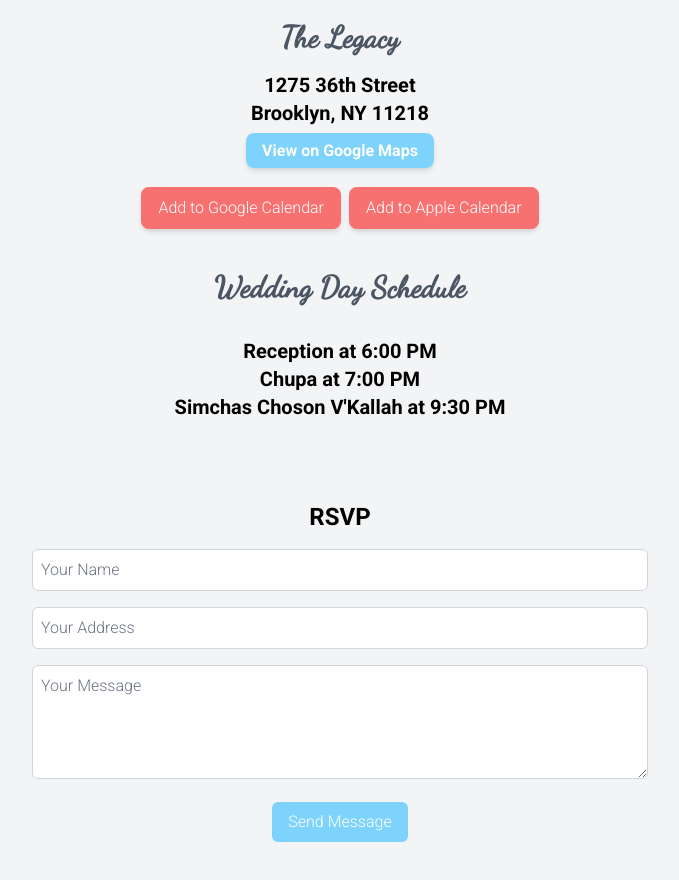
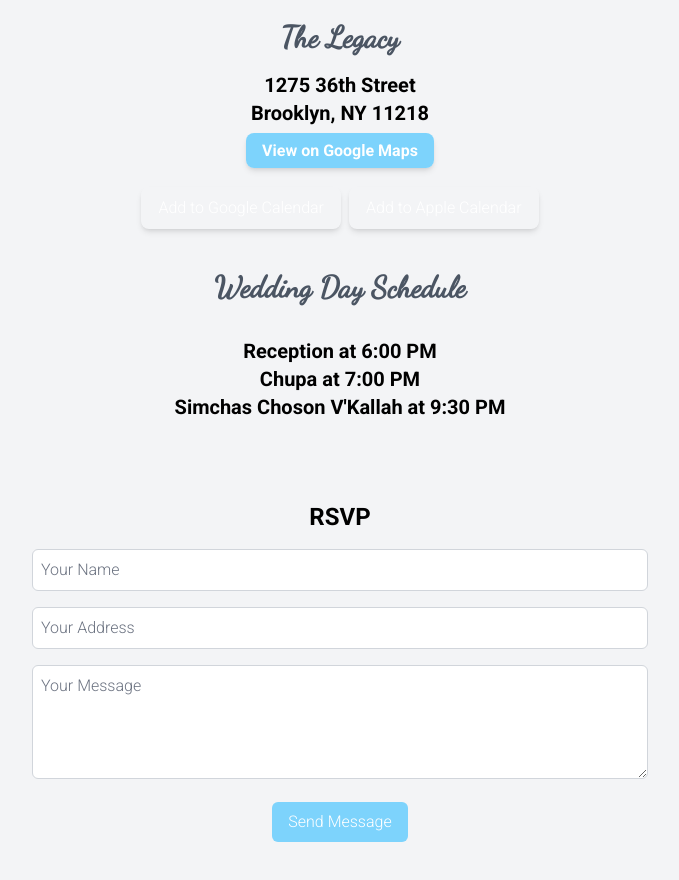
Before and after one commit to modhash/wedding-invite, a plain HTML site: page index.html in a window 1280 px wide. Shown: the part 955-1835 px from the top of the page, without its empty margins (300-979 px from the left). Drawn offline with nearby package versions, Linux system fonts and the light colour scheme.

Commit message:
change the color of the calendar links

```diff
--- a/index.html
+++ b/index.html
@@ -101,10 +101,10 @@
 
     <section class="flex flex-col md:flex-row justify-center items-center md:items-start space-y-2 md:space-y-0 md:space-x-2">
         <a href="https://www.google.com/calendar/render?action=TEMPLATE&text=Sara%20Pessy%20%26%20Moshe%27s%20Wedding&dates=20230625T220000Z/20230626T030000Z&details=&location=The%20Legacy%2C%201275%2036th%20Street%2C%20Brooklyn%2C%20NY%2011218&trp=false&sprop=&sprop=name:"
-            target="_blank" class="flex items-center justify-center px-4 py-2 border border-transparent text-base font-medium rounded-md text-white bg-red-400 hover:bg-red-700 md:shadow-md md:rounded-lg">Add to Google Calendar</a>
+            target="_blank" class="flex items-center justify-center px-4 py-2 border border-transparent text-base font-medium rounded-md text-white bg-black-400 hover:bg-red-300 md:shadow-md md:rounded-lg">Add to Google Calendar</a>
         <br>
         <a href="data:text/calendar;charset=utf8,BEGIN:VCALENDAR%0AVERSION:2.0%0ABEGIN:VEVENT%0ADTSTART:20230625T220000Z%0ADTEND:20230626T030000Z%0ASUMMARY:Sara%20Pessy%20%26%20Moshe%27s%20Wedding%0ALOCATION:The%20Legacy%2C%201275%2036th%20Street%2C%20Brooklyn%2C%20NY%2011218%0AEND:VEVENT%0AEND:VCALENDAR"
-            download="Sara_Pessy_and_Moshe_Wedding.ics" class="calendar-link flex items-center justify-center px-4 py-2 border border-transparent text-base font-medium rounded-md text-white bg-red-400 hover:bg-red-700 md:shadow-md md:rounded-lg">Add to
+            download="Sara_Pessy_and_Moshe_Wedding.ics" class="calendar-link flex items-center justify-center px-4 py-2 border border-transparent text-base font-medium rounded-md text-white bg-blac-400 hover:bg-red-300 md:shadow-md md:rounded-lg">Add to
             Apple Calendar</a>
     </section>
 
```
